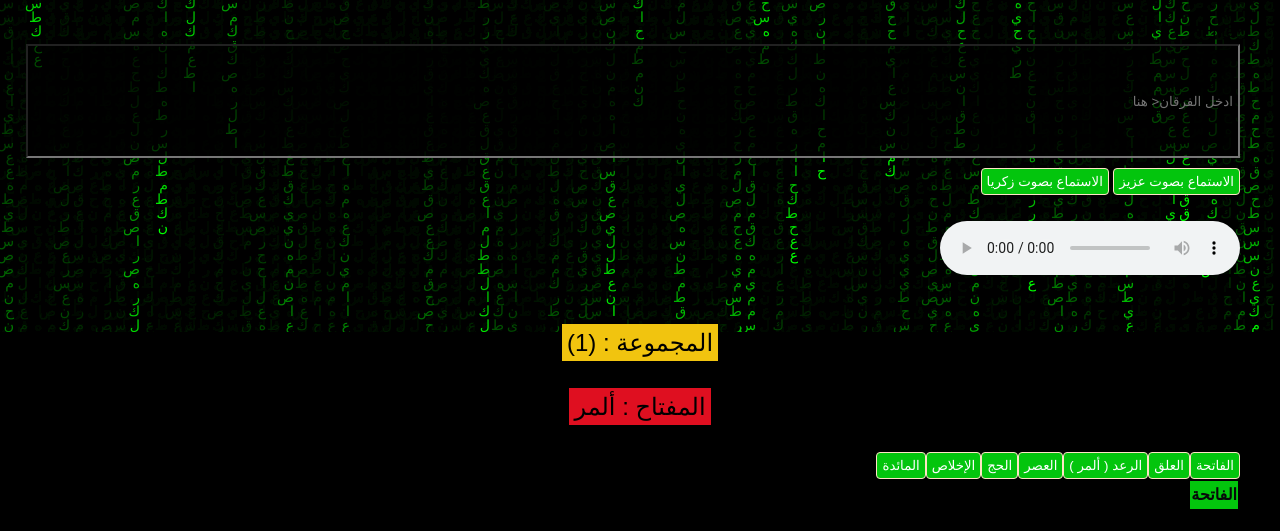
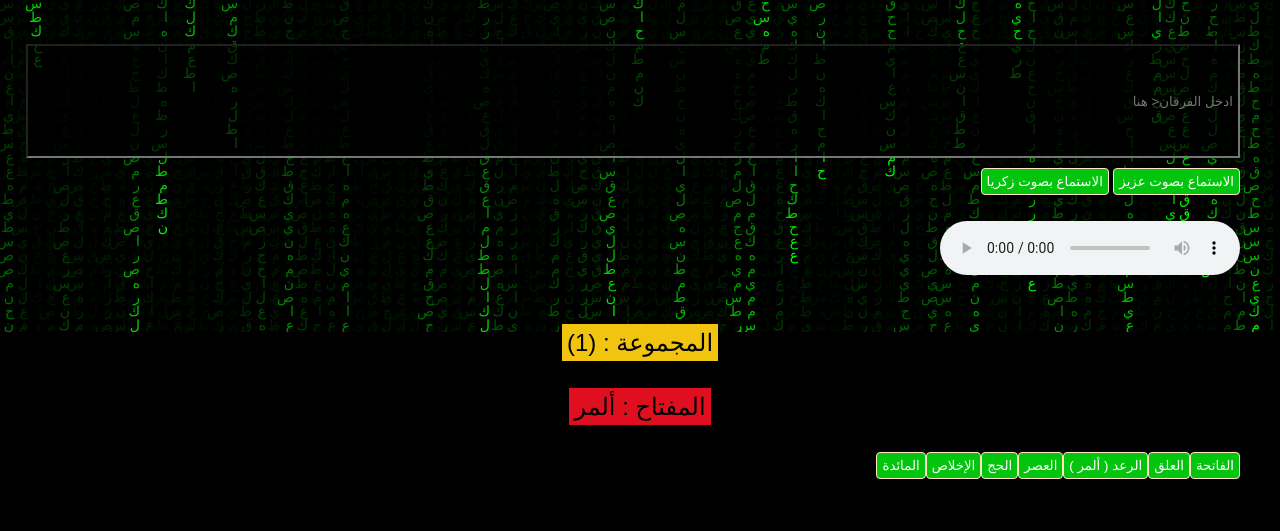
Before and after one commit to ikopp/key, a plain HTML site: page furquanelhoda1.html in a window 1280 px wide. Shown: the part 468-999 px from the top of the page. After the commit the page ends 967 px from the top, so only its background shows below. Drawn offline with Linux system fonts and the light colour scheme.

Commit message:
Update furquanelhoda1.html

```diff
--- a/furquanelhoda1.html
+++ b/furquanelhoda1.html
@@ -475,7 +475,6 @@ img {
 
             <tbody>
                 <tr>
-                    <td>الفاتحة</td>
 	<button class="openModalBtn" data-message="بسم الله الرحمن الرحيم (1)
 الحمد لله رب العالمين (2) الرحمن الرحيم (3) مالك يوم الدين (4) إياك نعبد وإياك نستعين (5) اهدنا الصراط المستقيم (6) صراط الذين أنعمت عليهم غير المغضوب عليهم ولا الضالين (7)">الفاتحة</button>
     <button class="openModalBtn" data-message="بسم الله الرحمن الرحيم
```
